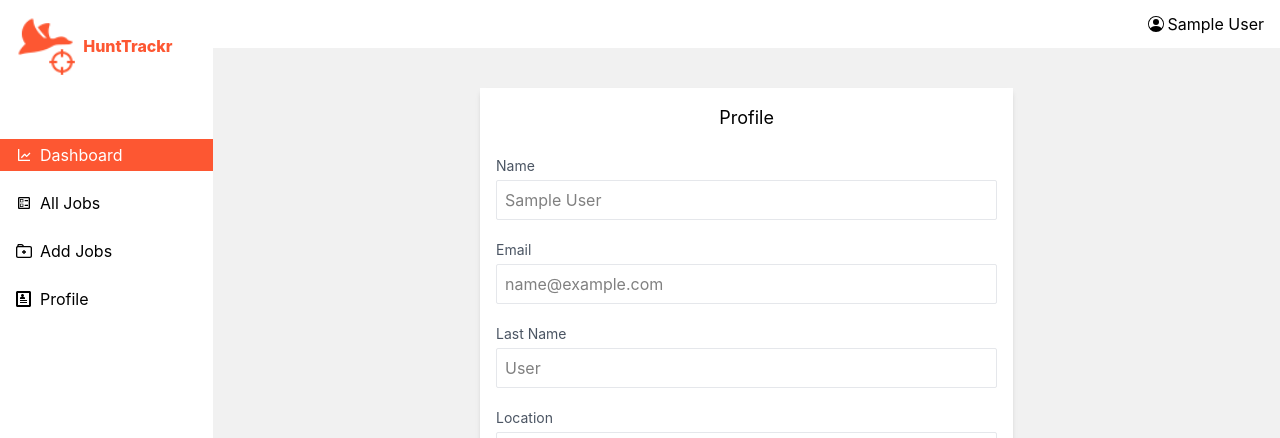
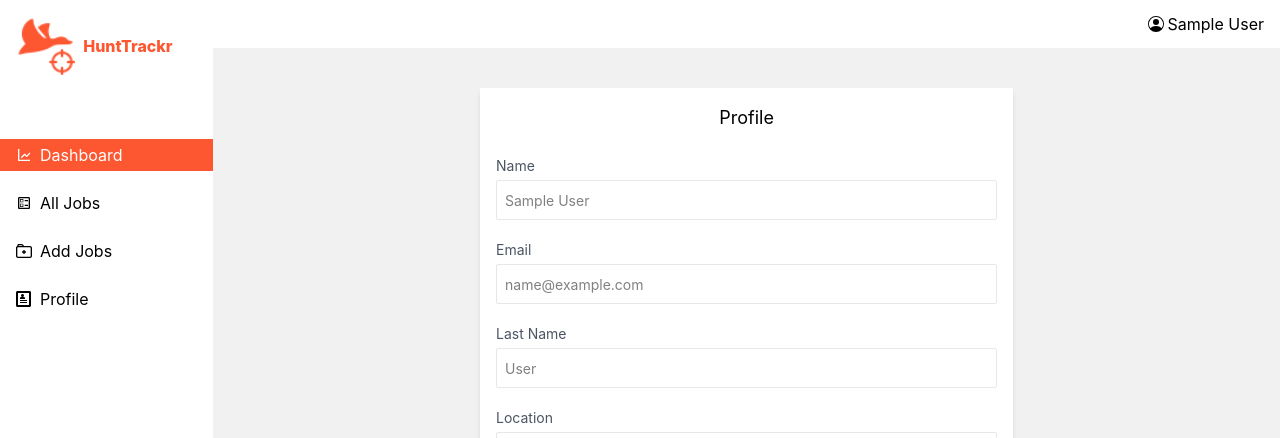
Before and after one commit to S-Abdullahi/hunt-trackr, a React (Create React App) app: page /profile in a window 1280 px wide. Shown: the top 438 px of the page. Built offline with nearby package versions, Linux system fonts and the light colour scheme; sample sign-in values are in the browser's storage.

Commit message:
login page fixed

```diff
--- a/src/components/FormRow.js
+++ b/src/components/FormRow.js
@@ -15,7 +15,7 @@ const FormRow = ({ type, label, name, value, onChange }) => {
         name={name}
         value={value}
         onChange={onChange}
-        className="mb-5 px-2 h-10 rounded-sm border focus:border-[#fd5732] focus:outline-none text-[gray] w-full"
+        className="mb-5 px-2 h-10 rounded-sm border focus:border-[#fd5732] focus:outline-none text-[gray] w-full text-sm"
       />
     </div>
   );
```
